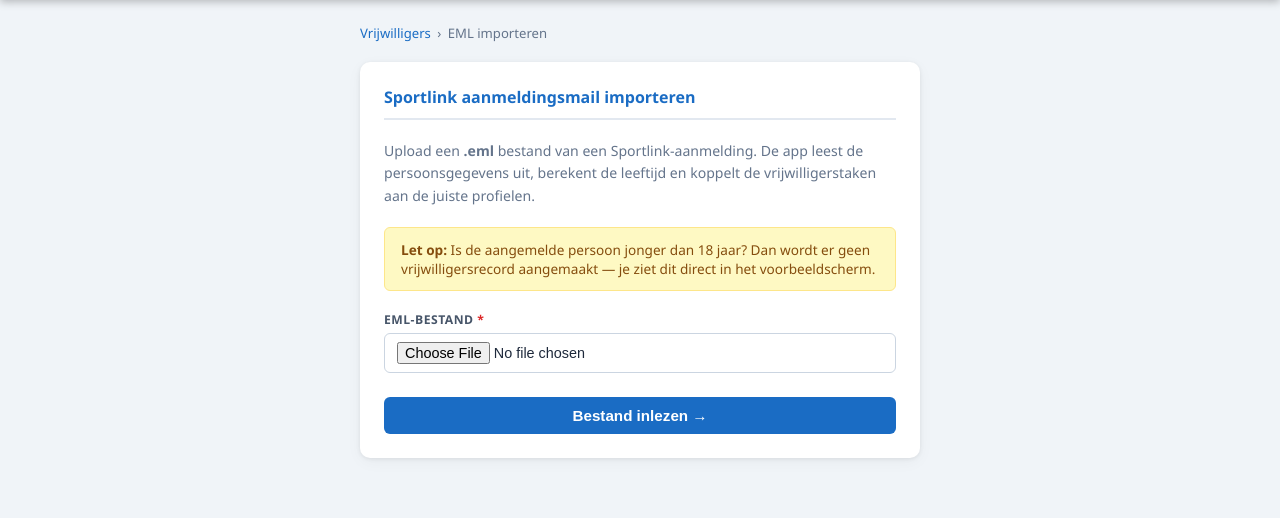
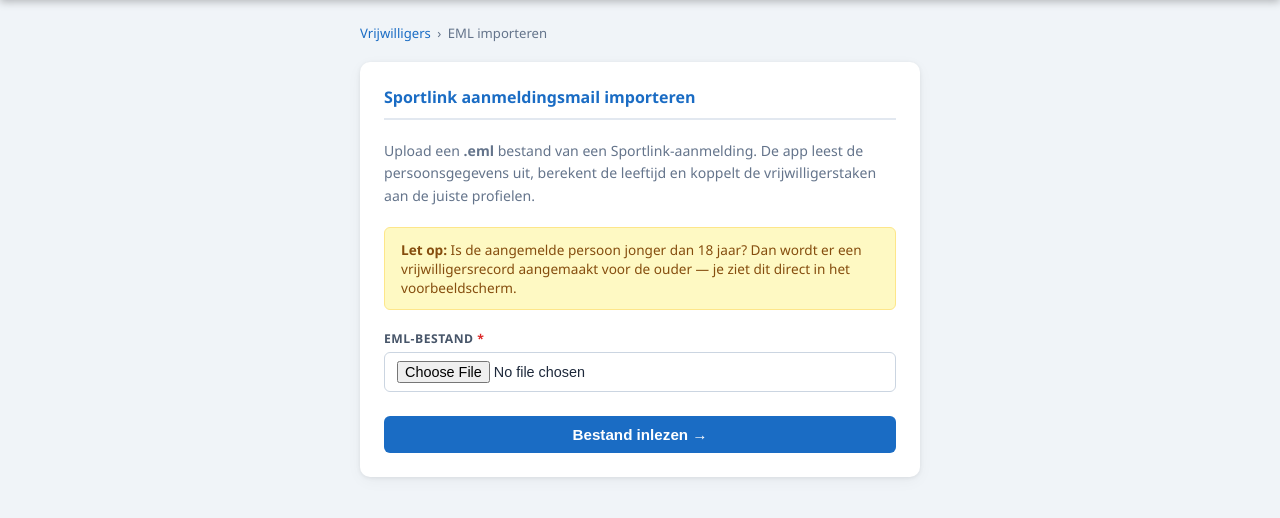
Before and after one commit to Panninaggi/wvf-vrijwilligers, a Flask app: page /import/eml in a window 1280 px wide. Shown: the part 70-588 px from the top of the page. Run offline with Flask 3, Linux system fonts and the light colour scheme; the visitor is signed in with stand-in values (Sample User, id 1); data comes from the database, SQL or seed files in the repository; some libraries are stand-ins or nearby versions.

Commit message:
fix: EML parser start na 'NIEUWE AANMELDING BIJ WVF', tekst aangepast

```diff
--- a/app.py
+++ b/app.py
@@ -1152,8 +1152,12 @@ def parse_sportlink_eml(eml_bytes):
     if not body:
         return None, 'Geen leesbare tekst gevonden in het EML-bestand.'
 
-    if 'Sportlink' not in body and 'NIEUWE AANMELDING' not in body.upper():
-        return None, 'Dit lijkt geen Sportlink-aanmeldingsmail te zijn.'
+    # Start parsing vanaf het herkenbare kopje
+    marker = 'NIEUWE AANMELDING BIJ WVF'
+    marker_pos = body.upper().find(marker)
+    if marker_pos == -1:
+        return None, 'Koptekst "NIEUWE AANMELDING BIJ WVF" niet gevonden. Is dit een Sportlink-aanmeldingsmail?'
+    body = body[marker_pos:]
 
     # Basisvelden
     voornaam     = _get_field(body, 'Voornaam')
--- a/templates/import_eml.html
+++ b/templates/import_eml.html
@@ -19,7 +19,7 @@
 
     <div style="background:#fef9c3;border:1px solid #fde68a;border-radius:6px;padding:.75rem 1rem;margin-bottom:1.25rem;font-size:.85rem;color:#854d0e">
       <strong>Let op:</strong> Is de aangemelde persoon jonger dan 18 jaar? Dan wordt er
-      geen vrijwilligersrecord aangemaakt — je ziet dit direct in het voorbeeldscherm.
+      een vrijwilligersrecord aangemaakt voor de ouder — je ziet dit direct in het voorbeeldscherm.
     </div>
 
     <form method="POST" action="/import/eml" enctype="multipart/form-data">
```
